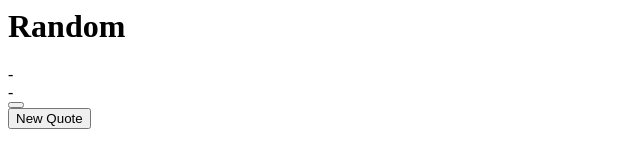
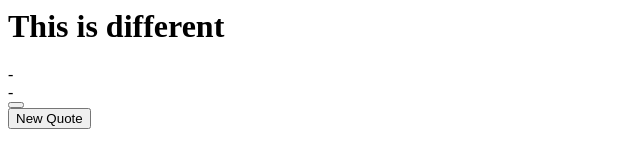
Before and after one commit to Storrzy12/InfoSys, a plain HTML site: page index.html in a window 1280 px wide. Shown: the whole page, without its empty margins (0-640 px from the left). Drawn offline with Linux system fonts and the light colour scheme.

```diff
--- a/index.html
+++ b/index.html
@@ -1,5 +1,5 @@
 
-<h1>Random</h1>
+<h1>This is different</h1>
 <div class="white-box">
   <div class="quote">
     <i class="fa fa-quote-left fa-3x"></i>
```
